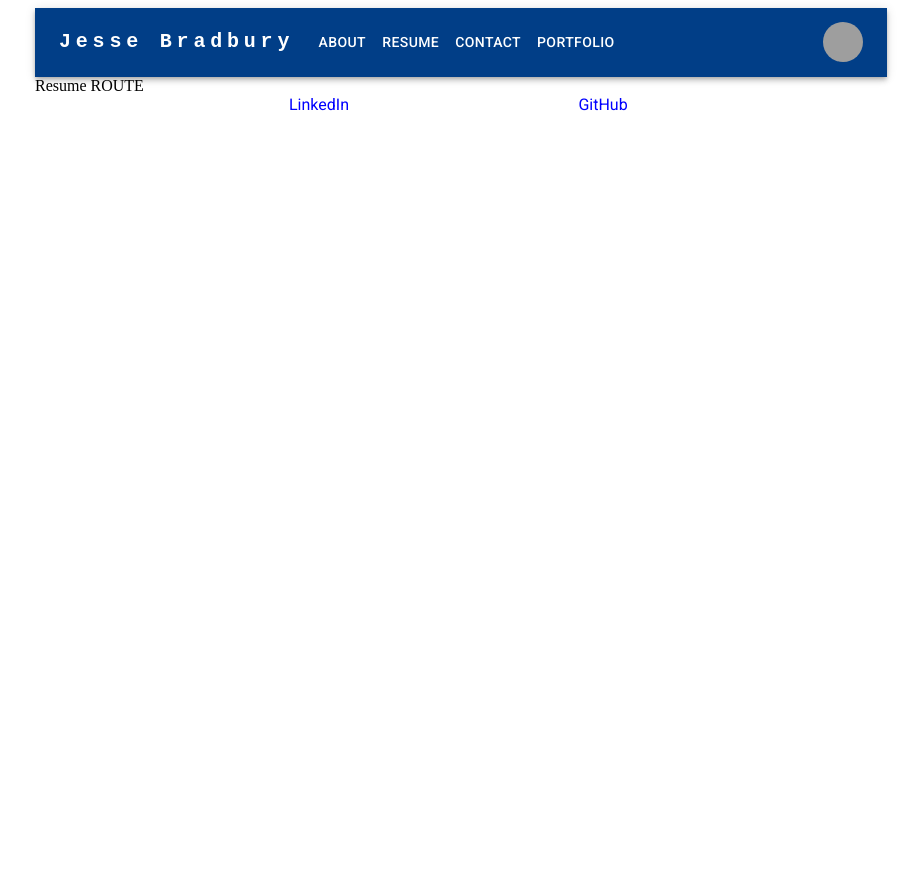
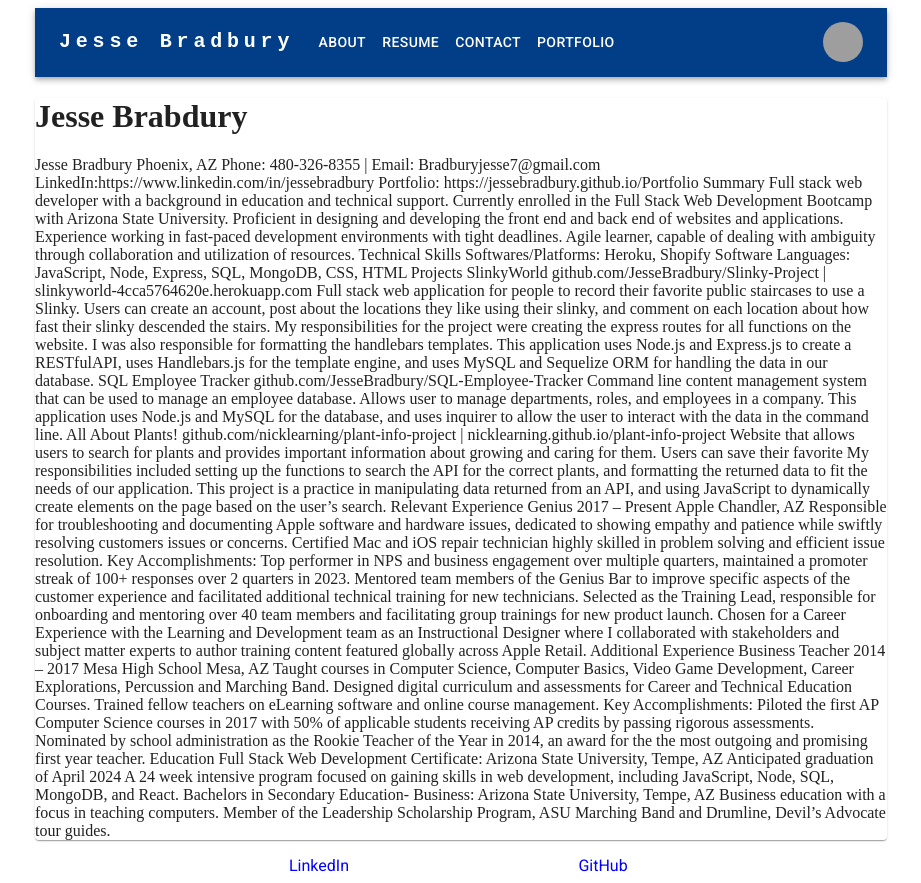
Before and after one commit to JesseBradbury/Portfolio-React, a React (Vite) app: page /Resume in a window 1280 px wide. Shown: the whole page, without its empty margins (179-1100 px from the left). Before the commit the page ends 800 px from the top, so only its background shows below. Built offline with nearby package versions, Linux system fonts and the light colour scheme; grey boxes are pictures that could not be loaded.

Commit message:
Updated Contact page

```diff
--- a/src/components/Contact.jsx
+++ b/src/components/Contact.jsx
@@ -1,6 +1,44 @@
+// WHEN I am presented with the Contact section
+// THEN I see a contact form with fields for a name, an email address, and a message
+// WHEN I move my cursor out of one of the form fields without entering text
+// THEN I receive a notification that this field is required
+// WHEN I enter text into the email address field
+// THEN I receive a notification if I have entered an invalid email address
+
+
+import { TextField, Container } from "@mui/material"
+
+import Grid from '@mui/material/Unstable_Grid2'; // Grid version 2
+import { Paper } from "@mui/material";
+import Button from '@mui/material/Button';
+import SendIcon from '@mui/icons-material/Send';
+
+
 export default function Contact() {
     return (
-        <div>CONTACT ROUTE
+        <div>
+                <Paper>
+            <Container>
+
+                    <div>
+                        <h2>Contact Me</h2>
+                    </div>
+                    <Grid container spacing={2}>
+                        <Grid xs={12} sm={5}>
+                            <TextField required id="outlined-basic" label="Name" variant="outlined" />
+                        </Grid>
+                        <Grid xs={12} sm={6}>
+                            <TextField required id="outlined-basic" label="e-mail" variant="outlined" />
+                        </Grid>
+                    </Grid>
+                    <Grid>
+                        <TextField fullWidth label="Message" id="message outlined-multiline-flexible " multiline maxRows={4} margin="normal" />
+                    </Grid>
+                    <Button variant="contained" endIcon={<SendIcon />}>
+        Send
+      </Button>
+            </Container>
+                </Paper>
 
 
         </div>
--- a/src/components/Resume.jsx
+++ b/src/components/Resume.jsx
@@ -1,8 +1,78 @@
+import {Paper} from "@mui/material"
+import {Box} from "@mui/material"
+
+
 export default function Resume() {
     return (
-        <div>Resume ROUTE
+        <Paper>
+        <Box>
+<h1>Jesse Brabdury</h1>
+<p>{`Jesse Bradbury
+Phoenix, AZ
+Phone: 480-326-8355 | Email: Bradburyjesse7@gmail.com
+LinkedIn:https://www.linkedin.com/in/jessebradbury
+Portfolio: https://jessebradbury.github.io/Portfolio
+
+Summary
+Full stack web developer with a background in education and technical support. Currently enrolled in the Full Stack Web Development Bootcamp with Arizona State University. Proficient in designing and developing the front end and back end of websites and applications. Experience working in fast-paced development environments with tight deadlines. Agile learner, capable of dealing with ambiguity through collaboration and utilization of resources.
+
+Technical Skills
+Softwares/Platforms: Heroku, Shopify
+Software Languages:  JavaScript, Node, Express, SQL, MongoDB, CSS, HTML
+
+Projects
+SlinkyWorld
+github.com/JesseBradbury/Slinky-Project | slinkyworld-4cca5764620e.herokuapp.com
+
+Full stack web application for people to record their favorite public staircases to use a Slinky. Users can create an account, post about the locations they like using their slinky, and comment on each location about how fast their slinky descended the stairs.
+My responsibilities for the project were creating the express routes for all functions on the website. I was also responsible for formatting the handlebars templates.
+This application uses Node.js and Express.js to create a RESTfulAPI, uses Handlebars.js for the template engine, and uses MySQL and Sequelize ORM for handling the data in our database.
+
+SQL Employee Tracker
+github.com/JesseBradbury/SQL-Employee-Tracker
+
+Command line content management system that can be used to manage an employee database. Allows user to manage departments, roles, and employees in a company.
+This application uses Node.js and MySQL for the database, and uses inquirer to allow the user to interact with the data in the command line.
+
+All About Plants!
+github.com/nicklearning/plant-info-project | nicklearning.github.io/plant-info-project
+
+Website that allows users to search for plants and provides important information about growing and caring for them. Users can save their favorite
+My responsibilities included setting up the functions to search the API for the correct plants, and formatting the returned data to fit the needs of our application.
+This project is a practice in manipulating data returned from an API, and using JavaScript to dynamically create elements on the page based on the user’s search.
+Relevant Experience
+Genius
+2017 – Present
+Apple
+Chandler, AZ
+
+Responsible for troubleshooting and documenting Apple software and hardware issues, dedicated to showing empathy and patience while swiftly resolving customers issues or concerns. Certified Mac and iOS repair technician highly skilled in problem solving and efficient issue resolution.
+
+Key Accomplishments:
+Top performer in NPS and business engagement over multiple quarters, maintained a promoter streak of 100+ responses over 2 quarters in 2023.
+Mentored team members of the Genius Bar to improve specific aspects of the customer experience and facilitated additional technical training for new technicians.
+Selected as the Training Lead, responsible for onboarding and mentoring over 40 team members and facilitating group trainings for new product launch.
+Chosen for a Career Experience with the Learning and Development team as an Instructional Designer where I collaborated with stakeholders and subject matter experts to author training content featured globally across Apple Retail.
+
+Additional Experience
+Business Teacher							   	              2014 – 2017
+Mesa High School									    Mesa, AZ
+Taught courses in Computer Science, Computer Basics, Video Game Development, Career Explorations, Percussion and Marching Band. Designed digital curriculum and assessments for Career and Technical Education Courses. Trained fellow teachers on eLearning software and online course management.
+
+Key Accomplishments:
+Piloted the first AP Computer Science courses in 2017 with 50% of applicable students receiving AP credits by passing rigorous assessments.
+Nominated by school administration as the Rookie Teacher of the Year in 2014, an award for the the most outgoing and promising first year teacher.
+
+Education
+Full Stack Web Development Certificate: Arizona State University, Tempe, AZ
+Anticipated graduation of April 2024
+A 24 week intensive program focused on gaining skills in web development, including JavaScript, Node, SQL, MongoDB, and React.
+Bachelors in Secondary Education- Business: Arizona State University, Tempe, AZ
+Business education with a focus in teaching computers. Member of the Leadership Scholarship Program, ASU Marching Band and Drumline, Devil’s Advocate tour guides.
+`}</p>
+        </Box>
 
 
-        </div>
+        </Paper>
     )
 }
```
